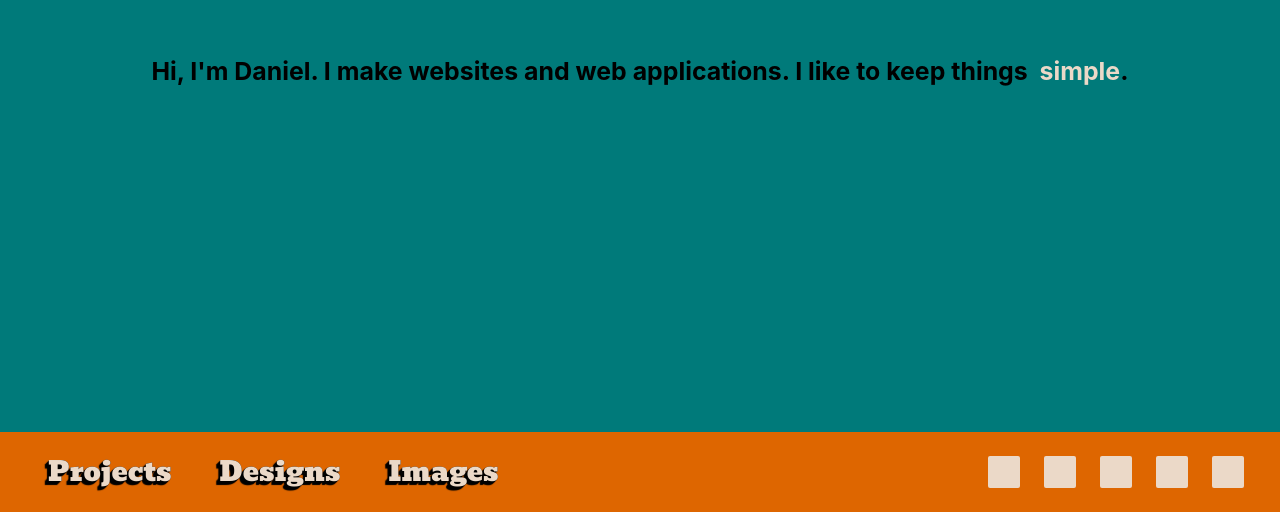
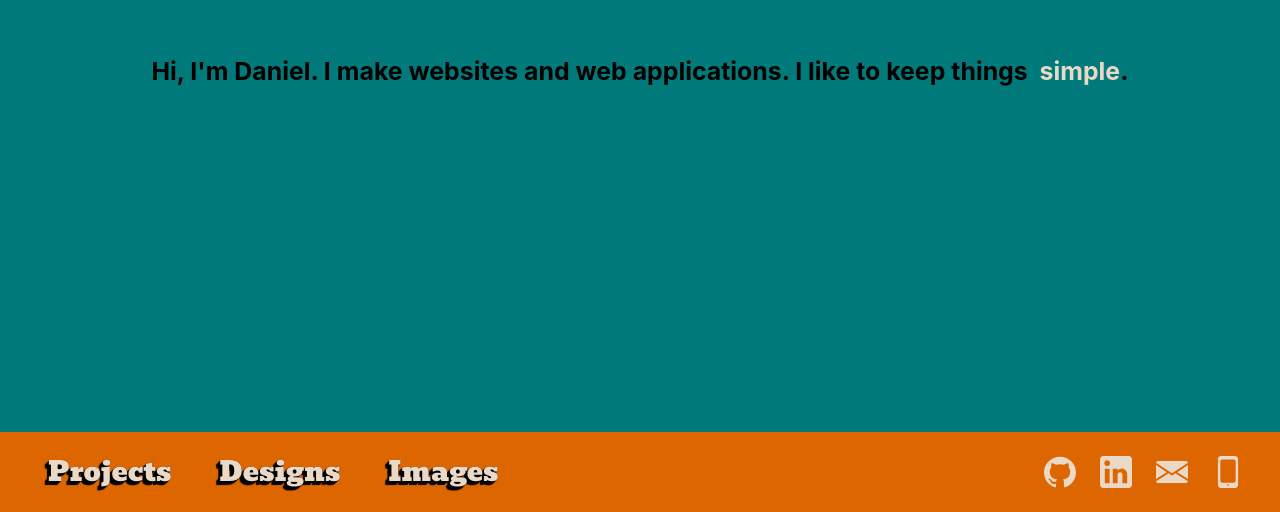
Before and after one commit to danieltichiyama/portfolio, a Gatsby site: page / in a window 1280 px wide. Shown: the part 288-800 px from the top of the page. Built offline with nearby package versions, Linux system fonts and the light colour scheme; Gatsby itself is replaced by a stand-in of ours.

Commit message:
adds svg icons for sns links

```diff
--- a/gatsby-config.js
+++ b/gatsby-config.js
@@ -10,7 +10,7 @@ module.exports = {
       resolve: `gatsby-source-filesystem`,
       options: {
         name: `images`,
-        path: `${__dirname}/src/images`,
+        path: `${__dirname}/src/assets`,
       },
     },
     `gatsby-transformer-sharp`,
@@ -24,10 +24,18 @@ module.exports = {
         background_color: `#663399`,
         theme_color: `#663399`,
         display: `minimal-ui`,
-        icon: `src/images/gatsby-icon.png`, // This path is relative to the root of the site.
+        icon: `src/assets/gatsby-icon.png`, // This path is relative to the root of the site.
       },
     },
     `gatsby-plugin-sass`,
+    {
+      resolve: "gatsby-plugin-react-svg",
+      options: {
+        rule: {
+          include: /assets/,
+        },
+      },
+    },
     // this (optional) plugin enables Progressive Web App + Offline functionality
     // To learn more, visit: https://gatsby.dev/offline
     // `gatsby-plugin-offline`,
--- a/package.json
+++ b/package.json
@@ -10,6 +10,7 @@
     "gatsby-plugin-manifest": "^2.4.14",
     "gatsby-plugin-offline": "^3.2.13",
     "gatsby-plugin-react-helmet": "^3.3.6",
+    "gatsby-plugin-react-svg": "^3.0.0",
     "gatsby-plugin-sass": "^2.3.10",
     "gatsby-plugin-sharp": "^2.6.14",
     "gatsby-source-filesystem": "^2.3.14",
--- a/src/components/Navbar/navbar.js
+++ b/src/components/Navbar/navbar.js
@@ -1,6 +1,11 @@
 import React from "react"
 import styles from "./navbar.module.scss"
 import { Link } from "gatsby"
+
+import GitHubIcon from "../../assets/github.svg"
+import LinkedInIcon from "../../assets/linkedin.svg"
+import EmailIcon from "../../assets/mail.svg"
+import PhoneIcon from "../../assets/phone.svg"
 
 const NavBar = props => {
   return (
@@ -11,11 +16,10 @@ const NavBar = props => {
         <Link to="/images">Images</Link>
       </ul>
       <ul className={styles.sns}>
-        <li className={styles.icon}></li>
-        <li className={styles.icon}></li>
-        <li className={styles.icon}></li>
-        <li className={styles.icon}></li>
-        <li className={styles.icon}></li>
+        <GitHubIcon />
+        <LinkedInIcon />
+        <EmailIcon />
+        <PhoneIcon />
       </ul>
     </nav>
   )
--- a/src/components/Navbar/navbar.module.scss
+++ b/src/components/Navbar/navbar.module.scss
@@ -42,12 +42,18 @@
   .sns {
     display: flex;
     list-style: none;
-    .icon {
+
+    svg {
+      width: 32px;
       height: 32px;
-      width: 32px;
-      background-color: $offwhite;
-      border-radius: 2px;
       margin: 0 12px;
+
+      &:hover {
+        cursor: pointer;
+        path {
+          fill: #e7f343;
+        }
+      }
     }
   }
 }
```
Also changed, not shown: src/assets/gatsby-icon.png (renamed from src/images/gatsby-icon.png), src/assets/github.svg (added), src/assets/linkedin.svg (added), src/assets/mail.svg (added), src/assets/phone.svg (added), 1 other file.
